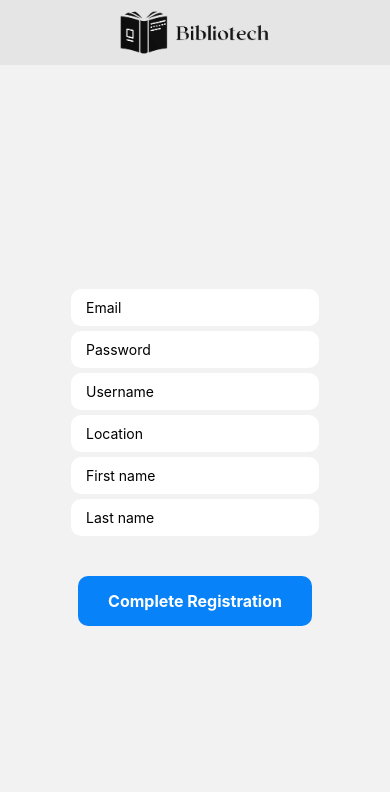
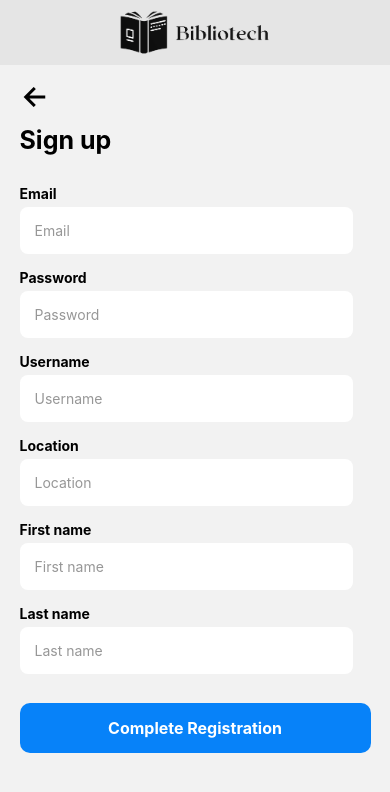
Before and after one commit to ursa1minor/bibliotech, a React Native app: screen /RegistrationForm in a window 390 px wide. Shown: the top 792 px of the page. Built offline with nearby package versions, Linux system fonts and the light colour scheme; no server answers.

Commit message:
Update registration styling

```diff
--- a/navigation/components/RegistrationForm.js
+++ b/navigation/components/RegistrationForm.js
@@ -1,136 +1,182 @@
-import { useNavigation } from '@react-navigation/core'
-import React, { useEffect, useState } from 'react'
-import { StyleSheet, Text, TouchableOpacity, TextInput, View } from 'react-native'
-import { firebase } from '../../config'
-
+import { useNavigation } from '@react-navigation/core';
+import React, { useEffect, useState } from 'react';
+import {
+	StyleSheet,
+	Text,
+	TouchableOpacity,
+	TextInput,
+	View,
+} from 'react-native';
+import { firebase } from '../../config';
+import { ScrollView } from 'react-native-web';
+import Ionicons from 'react-native-vector-icons/Ionicons';
 
 const RegistrationForm = () => {
-
-    const auth = firebase.auth()
-    const db = firebase.firestore()
-    const [username, setUsername] = useState('')
-    const [location, setLocation] = useState('')
-    const [email, setEmail] = useState('')
-    const [password, setPassword] = useState('')
-    const [firstName, setFirstName] = useState('')
-    const [lastName, setLastName] = useState('')
-    const navigation = useNavigation()
+	const auth = firebase.auth();
+	const db = firebase.firestore();
+	const [username, setUsername] = useState('');
+	const [location, setLocation] = useState('');
+	const [email, setEmail] = useState('');
+	const [password, setPassword] = useState('');
+	const [firstName, setFirstName] = useState('');
+	const [lastName, setLastName] = useState('');
+	const navigation = useNavigation();
 
 	useEffect(() => {
-        const unsubscribe = auth.onAuthStateChanged(user => {
+		const unsubscribe = auth.onAuthStateChanged((user) => {
 			if (user) {
-                navigation.replace("MainContainer")
+				navigation.replace('MainContainer');
 			}
-        })
+		});
 
-        return unsubscribe
-    }, [])
-
+		return unsubscribe;
+	}, []);
 
 	const handleRegister = () => {
 		if (username.trim() !== '') {
-
 			auth
 				.createUserWithEmailAndPassword(email, password)
 				.then(() => {
-
-                    firebase.firestore().collection('users').doc(firebase.auth().currentUser.uid).set({
+					firebase
+						.firestore()
+						.collection('users')
+						.doc(firebase.auth().currentUser.uid)
+						.set({
 							email: email,
 							username: username,
 							location: location,
 							booksBorrowed: 0,
 							booksForLend: 0,
 							firstName: firstName,
-                        lastName: lastName
-
+							lastName: lastName,
+						});
 				})
 
-                })
-
-                .catch(error => alert(error.message))
+				.catch((error) => alert(error.message));
 		} else {
-            alert('please enter a valid username')
+			alert('please enter a valid username');
 		}
-    }
-
+	};
+	const navToLogin = () => {
+		navigation.replace('LoginScreen');
+	};
 	return (
+		<ScrollView>
 			<View style={styles.container}>
+				<TouchableOpacity onPress={navToLogin}>
+					<Ionicons name="arrow-back" style={styles.icon} />
+				</TouchableOpacity>
+				<Text style={styles.title}>Sign up</Text>
+				<View style={styles.inputContainer}>
+					<Text style={styles.inputText}>Email</Text>
 					<TextInput
 						placeholder="Email"
-                value={email}
-                onChangeText={text => setEmail(text)}
+						onChangeText={(text) => setEmail(text)}
 						style={styles.input}
 					/>
+					<Text style={styles.inputText}>Password</Text>
 					<TextInput
 						placeholder="Password"
 						value={password}
-                onChangeText={text => setPassword(text)}
+						onChangeText={(text) => setPassword(text)}
 						style={styles.input}
 						secureTextEntry
 					/>
+					<Text style={styles.inputText}>Username</Text>
 					<TextInput
 						placeholder="Username"
-                value={username}
-                onChangeText={text => setUsername(text)}
+						onChangeText={(text) => setUsername(text)}
 						style={styles.input}
-                required />
+						required
+					/>
+					<Text style={styles.inputText}>Location</Text>
 					<TextInput
 						placeholder="Location"
 						value={location}
-                onChangeText={text => setLocation(text)}
+						onChangeText={(text) => setLocation(text)}
 						style={styles.input}
 					/>
+					<Text style={styles.inputText}>First name</Text>
 					<TextInput
 						placeholder="First name"
 						value={firstName}
-                onChangeText={text => setFirstName(text)}
+						onChangeText={(text) => setFirstName(text)}
 						style={styles.input}
-                required />
+						required
+					/>
+					<Text style={styles.inputText}>Last name</Text>
 					<TextInput
 						placeholder="Last name"
 						value={lastName}
-                onChangeText={text => setLastName(text)}
+						onChangeText={(text) => setLastName(text)}
 						style={styles.input}
 					/>
-            <TouchableOpacity
-                onPress={handleRegister}
-                style={styles.button}
-            >
+				</View>
+				<View style={styles.buttonContainer}>
+					<TouchableOpacity onPress={handleRegister} style={styles.button}>
 						<Text style={styles.buttonText}>Complete Registration</Text>
 					</TouchableOpacity>
 				</View>
-    )
+			</View>
+		</ScrollView>
+	);
+};
 
-}
-
-export default RegistrationForm
+export default RegistrationForm;
 
 const styles = StyleSheet.create({
 	container: {
 		flex: 1,
+	},
+	icon: {
+		marginTop: 15,
+		fontSize: '2rem',
+		width: '100%',
+		marginLeft: '5%',
+		marginBottom: 10,
+	},
+	title: {
+		width: '100%',
+		fontSize: 25,
+		fontWeight: 'bold',
+		marginLeft: '5%',
+		marginBottom: 15,
+	},
+	inputContainer: {
+		flex: 1,
+		marginLeft: '5%',
+	},
+	input: {
+		width: '90%',
+		padding: 15,
+		backgroundColor: 'white',
+		marginTop: 5,
+		borderRadius: '.5rem',
+		color: '#979797',
+	},
+	inputText: {
+		fontSize: 14,
+		fontWeight: 'bold',
+		marginTop: 15,
+	},
+	buttonContainer: {
+		flex: 1,
 		justifyContent: 'center',
-        alignItems: 'center'
+		marginTop: 130,
 	},
 	button: {
 		backgroundColor: '#0782F9',
-        width: '60%',
+		width: '90%',
 		padding: 15,
 		borderRadius: 10,
+		justifyContent: 'center',
 		alignItems: 'center',
-        marginTop: 40,
+		marginTop: 10,
+		marginLeft: '5%',
 	},
 	buttonText: {
 		color: 'white',
 		fontWeight: '700',
 		fontSize: 16,
 	},
-    input: {
-        backgroundColor: 'white',
-        paddingHorizontal: 15,
-        paddingVertical: 10,
-        borderRadius: 10,
-        marginTop: 5,
-
-
-    },
-})
+});
```
Lines whose indentation alone changed are shown as unchanged.
